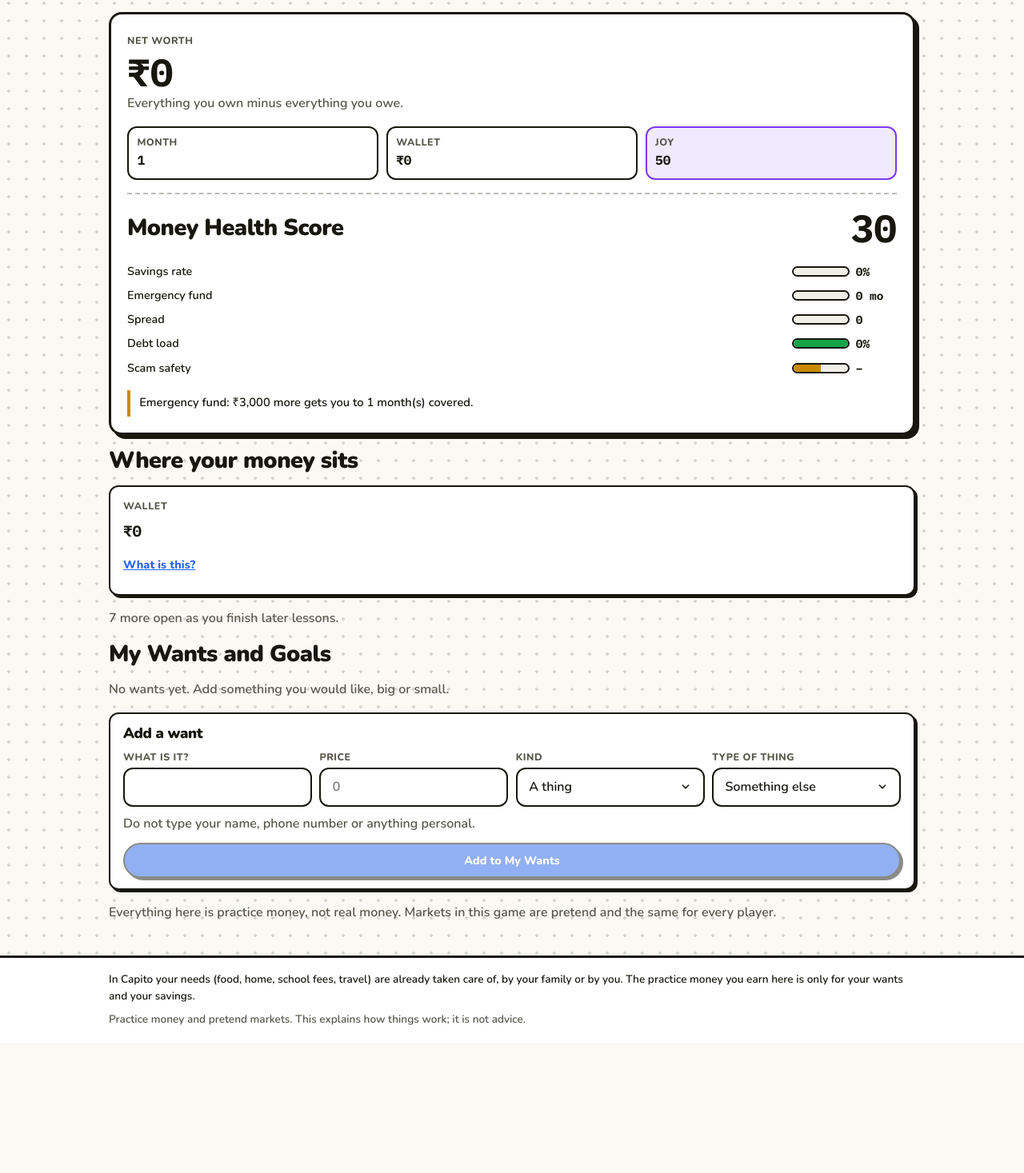
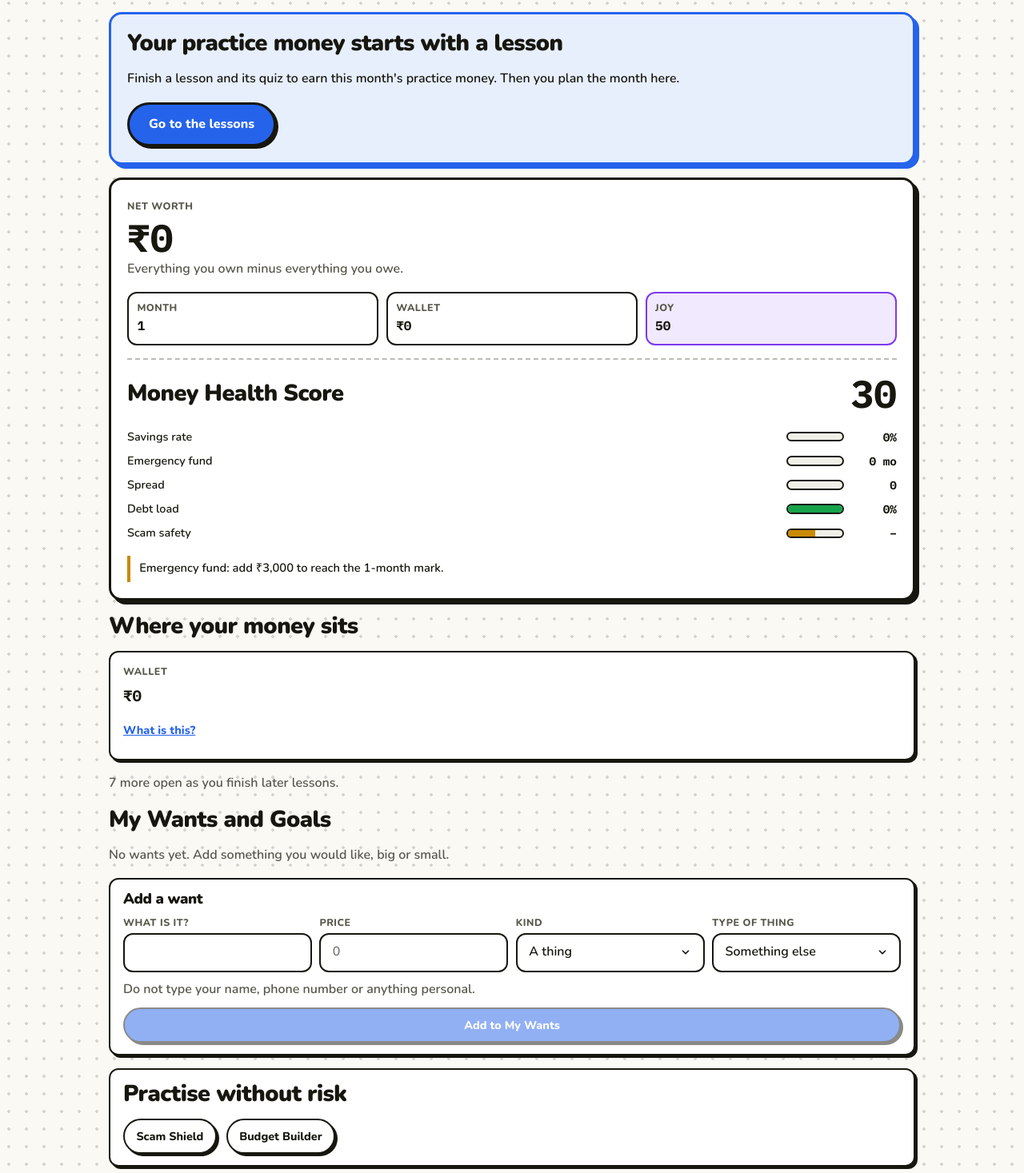
Before and after one commit to amey-op/capito, a React (Vite) app: page /portfolio in a window 1280 px wide. Shown: the part 183-1650 px from the top of the page at 80% size. Before the commit the page ends 1488 px from the top, so only its background shows below. Built offline with nearby package versions, Linux system fonts and the light colour scheme.

Commit message:
portfolio: start card, practice links, wording polish

```diff
--- a/src/content/i18n/en/portfolio.json
+++ b/src/content/i18n/en/portfolio.json
@@ -22,7 +22,7 @@
   "portfolio.missed.rd": "Missed recurring-deposit instalment",
   "portfolio.missed.charge": "Missed payment",
   "portfolio.charge.lateFee": "Late fee",
-  "portfolio.health.next.emergency": "Emergency fund: {{amount}} more gets you to {{months}} month(s) covered.",
+  "portfolio.health.next.emergency": "Emergency fund: add {{amount}} to reach the {{months}}-month mark.",
   "portfolio.health.next.savingsRate": "Savings rate: putting aside {{target}}% of your monthly money moves this up.",
   "portfolio.health.next.debtLoad": "Debt load: this moves up when EMIs are under {{target}}% of your monthly money.",
   "portfolio.health.next.scamSafety": "Scam safety: handling {{target}}% of alerts correctly moves this up.",
@@ -32,6 +32,12 @@
   "portfolio.loan.reason.band": "This rate and limit come from your credit score.",
   "portfolio.title": "Your portfolio",
   "portfolio.eyebrow": "Practice money",
+  "portfolio.start.title": "Your practice money starts with a lesson",
+  "portfolio.start.text": "Finish a lesson and its quiz to earn this month's practice money. Then you plan the month here.",
+  "portfolio.start.cta": "Go to the lessons",
+  "portfolio.practice.title": "Practise without risk",
+  "portfolio.practice.scamShield": "Scam Shield",
+  "portfolio.practice.budget": "Budget Builder",
   "portfolio.practiceMoney": "Everything here is practice money, not real money. Markets in this game are pretend and the same for every player.",
   "portfolio.notAdvice": "This explains how things work. It is not advice and never says what to buy.",
   "portfolio.netWorth": "Net worth",
@@ -109,7 +115,7 @@
   "portfolio.owned.hint": "Most things lose value as they age. This is what each is worth now.",
   "portfolio.owe.title": "What I owe",
   "portfolio.owe.none": "You owe nothing right now.",
-  "portfolio.owe.monthsLeft": "{{n}} month(s) left",
+  "portfolio.owe.monthsLeft": "months left: {{n}}",
   "portfolio.owe.perMonth": "{{amount}} a month",
   "portfolio.loan.kind.bank": "Bank loan",
   "portfolio.loan.kind.noCostEmi": "\"No-cost\" EMI",
@@ -157,7 +163,7 @@
   "portfolio.plan.sipHint": "In multiples of {{step}}.",
   "portfolio.plan.insurance": "Buy health insurance for {{amount}} a month",
   "portfolio.plan.preview": "After this month closes",
-  "portfolio.plan.previewHint": "The preview includes this month's interest and the pretend market's move.",
+  "portfolio.plan.previewHint": "The preview includes this month's interest and the pretend market's move. It is an assumption, not a promise: a life event can still change it.",
   "portfolio.plan.close": "Close month {{month}}",
   "portfolio.closed.title": "Month {{month}} closed",
   "portfolio.pending.title": "Something has come up",
--- a/src/features/portfolio/portfolio.css
+++ b/src/features/portfolio/portfolio.css
@@ -44,7 +44,7 @@
 }
 .pf-bar-row {
   display: grid;
-  grid-template-columns: minmax(0, 1fr) 4.5rem 3.2rem;
+  grid-template-columns: minmax(0, 1fr) 4.5rem 3.6rem;
   align-items: center;
   gap: 0.5rem;
   font-size: 0.9rem;
@@ -133,8 +133,12 @@
 }
 .pf-fields {
   display: grid;
-  grid-template-columns: repeat(auto-fit, minmax(130px, 1fr));
+  grid-template-columns: repeat(auto-fit, minmax(140px, 1fr));
   gap: 0.6rem;
+}
+.pf-bar-row .num {
+  white-space: nowrap;
+  text-align: right;
 }
 .pf-check {
   display: flex;
@@ -221,7 +225,7 @@
 
 @media (max-width: 380px) {
   .pf-bar-row {
-    grid-template-columns: minmax(0, 1fr) 3.4rem 2.8rem;
+    grid-template-columns: minmax(0, 1fr) 3.4rem 3.4rem;
   }
   .pf-grid {
     grid-template-columns: repeat(2, minmax(0, 1fr));
--- a/src/pages/PortfolioPage.tsx
+++ b/src/pages/PortfolioPage.tsx
@@ -4,6 +4,7 @@ import { Link } from 'react-router-dom';
 import { eventById } from '@/content';
 import { useGameStore } from '@/core/store';
 import type { Effect } from '@/core/types';
+import { engine } from '@/engine';
 import { Buckets } from '@/features/portfolio/Buckets';
 import { EffectList } from '@/features/portfolio/EffectList';
 import { Liabilities, ThingsOwned } from '@/features/portfolio/Liabilities';
@@ -27,6 +28,8 @@ export function PortfolioPage() {
   }
 
   const pending = game.pendingEvents.filter((id) => eventById.has(id));
+  // Nothing earned yet: point the student at the first lesson instead of an empty page.
+  const isNewPlayer = Object.keys(game.progress).length === 0 && engine.netWorth(game) === 0;
   return (
     <div className="stack">
       <div>
@@ -57,12 +60,36 @@ export function PortfolioPage() {
         </section>
       )}
 
+      {isNewPlayer && (
+        <section className="card panel-blue stack" aria-labelledby="pf-start">
+          <h2 id="pf-start">{t('portfolio.start.title')}</h2>
+          <p>{t('portfolio.start.text')}</p>
+          <div>
+            <Link className="btn btn-primary" to="/">
+              {t('portfolio.start.cta')}
+            </Link>
+          </div>
+        </section>
+      )}
+
       <TopCard game={game} />
       <Buckets game={game} dispatch={dispatch} />
       <WantsGoals game={game} dispatch={dispatch} />
       <ThingsOwned game={game} />
       <Liabilities game={game} dispatch={dispatch} />
 
+      <section className="card-sm stack" aria-labelledby="pf-practice">
+        <h2 id="pf-practice">{t('portfolio.practice.title')}</h2>
+        <div className="row">
+          <Link className="btn btn-secondary pf-btn" to="/scam-shield">
+            {t('portfolio.practice.scamShield')}
+          </Link>
+          <Link className="btn btn-secondary pf-btn" to="/tool/budgetBuilder">
+            {t('portfolio.practice.budget')}
+          </Link>
+        </div>
+      </section>
+
       <p className="muted">{t('portfolio.practiceMoney')}</p>
     </div>
   );
```
Also changed, not shown: 1 other file (tests, documents, lock files or other folders).
